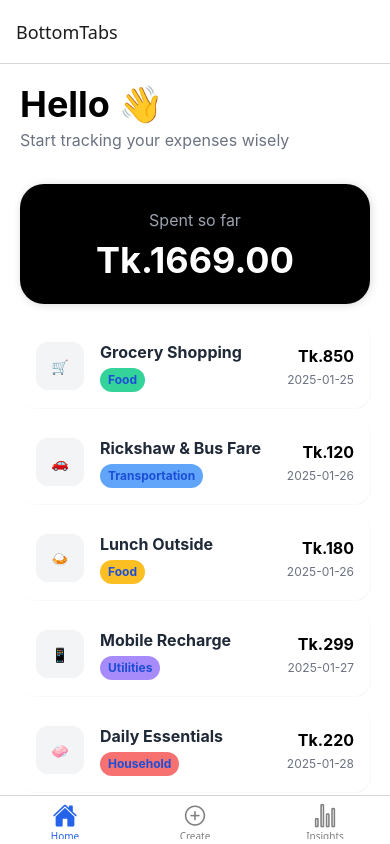
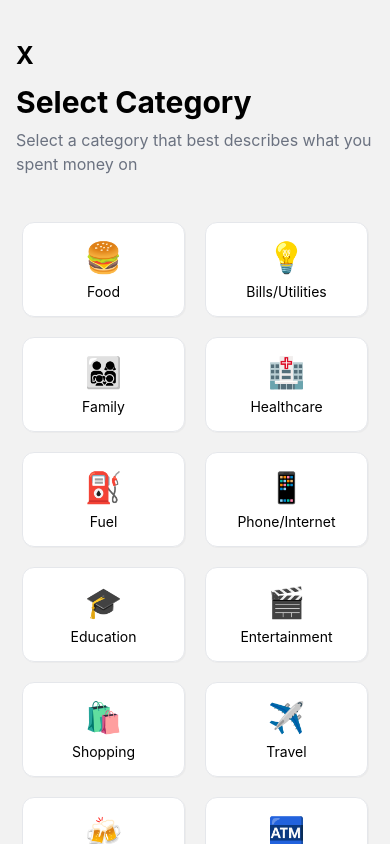
Before and after one commit to nibirshahriar/FinSmart---The-Personal-Finance-Manager-App, a React Native app: screen /Category in a window 390 px wide. Built offline with nearby package versions, Linux system fonts and the light colour scheme.

Commit message:
buid category modal or popup

```diff
--- a/src/navigation/AppNavigator.js
+++ b/src/navigation/AppNavigator.js
@@ -5,6 +5,7 @@
 import Insights from "../screens/Insights";
 import Profile from "../screens/Profile";
 import { Ionicons } from "@expo/vector-icons";
+import Category from "../screens/Category";
 
 const Tab = createBottomTabNavigator();
 const Stack = createNativeStackNavigator();
@@ -45,7 +46,12 @@
   return (
     <Stack.Navigator>
       <Stack.Screen name="BottomTabs" component={MyTabs} />
-      <Stack.Screen name="Profile" component={Profile} />
+      <Stack.Screen
+        name="Category"
+        component={Category}
+        options={{ presentation: "modal", headerShown: false }}
+      />
+      {/* <Stack.Screen name="Profile" component={Profile} /> */}
     </Stack.Navigator>
   );
 }
--- /dev/null
+++ b/src/screens/Category.js
@@ -0,0 +1,76 @@
+// modal or popup screen
+
+import { StyleSheet, Text, View, Pressable, FlatList } from "react-native";
+import React from "react";
+import tailwind from "twrnc";
+
+const CATEGORIES = [
+  { id: 1, name: "Food", icon: "🍔", color: "#FFD700" },
+  { id: 2, name: "Bills/Utilities", icon: "💡", color: "#FFA07A" },
+  { id: 3, name: "Family", icon: "👨‍👩‍👧‍👦", color: "#90EE90" },
+  { id: 4, name: "Healthcare", icon: "🏥", color: "#FF7F7F" },
+  { id: 5, name: "Fuel", icon: "⛽", color: "#FF8C00" },
+  { id: 6, name: "Phone/Internet", icon: "📱", color: "#87CEEB" },
+  { id: 7, name: "Education", icon: "🎓", color: "#9370DB" },
+  { id: 8, name: "Entertainment", icon: "🎬", color: "#E6E6FA" },
+  { id: 9, name: "Shopping", icon: "🛍️", color: "#FF69B4" },
+  { id: 10, name: "Travel", icon: "✈️", color: "#00CED1" },
+  { id: 11, name: "Socializing", icon: "🍻", color: "#CD853F" },
+  { id: 12, name: "Withdrawal", icon: "🏧", color: "#D3D3D3" },
+  { id: 13, name: "Transfer", icon: "🔁", color: "#32CD32" },
+  { id: 14, name: "Transportation", icon: "🚗", color: "#FFA500" },
+  { id: 15, name: "Housing", icon: "🏠", color: "#ADD8E6" },
+  { id: 16, name: "Miscellaneous", icon: "📦", color: "#808080" },
+];
+
+const Category = ({ navigation }) => {
+  const handleSelectedCategory = (category) => {
+    console.log("category selected", category)
+
+navigation.popTo("BottomTabs", {
+  screen: "Create",
+  params: { category },
+});
+
+  };
+
+  const renderItem = ({ item }) => {
+    return (
+      <Pressable
+        onPress={() => handleSelectedCategory(item)}
+        style={tailwind`flex-1 items-center p-4 m-2.5 bg-white rounded-xl shadow-sm border border-gray-200`}
+      >
+        <Text style={tailwind`text-3xl text-center`}>{item.icon}</Text>
+        <Text style={tailwind`mt-2 text-center`}>{item.name}</Text>
+      </Pressable>
+    );
+  };
+  return (
+    <View style={tailwind`flex-1`}>
+      <View style={tailwind`p-4`}>
+        <Pressable onPress={() => navigation.goBack()}>
+          <Text style={tailwind`text-2xl font-bold mt-6`}>X</Text>
+        </Pressable>
+        <Text style={tailwind`text-3xl font-bold text-black mt-3`}>
+          Select Category
+        </Text>
+
+        <Text style={tailwind`text-base text-gray-500 mb-2 mt-2`}>
+          Select a category that best describes what you spent money on
+        </Text>
+      </View>
+
+      <FlatList
+        data={CATEGORIES}
+        renderItem={renderItem}
+        keyExtractor={(item) => item.icon}
+        numColumns={2}
+        contentContainerStyle={tailwind`p-3`}
+      />
+    </View>
+  );
+};
+
+export default Category;
+
+const styles = StyleSheet.create({});
--- a/src/screens/Create.js
+++ b/src/screens/Create.js
@@ -12,7 +12,7 @@
 // import { TextInput } from 'react-native'
 import React, { useState } from "react";
 
-const Create = () => {
+const Create = ({ navigation }) => {
   const [amount, setAmount] = useState(null);
   const [title, setTitle] = useState("");
 
@@ -29,11 +29,13 @@
       return;
     }
 
-  console.log("amount:", numericAmount);//for this admin can know first ..then hit the info to API
+    console.log("amount:", numericAmount); //for this admin can know first ..then hit the info to API
     console.log("title:", title);
   };
 
-
+  const handleCategoryInput = () => {
+    navigation.navigate("Category");
+  };
   return (
     <View>
       <ScrollView contentContainerStyle={tailwind`p-6`}>
@@ -82,6 +84,7 @@
           </Text>
 
           <Pressable
+            onPress={handleCategoryInput}
             style={tailwind`border border-gray-400 p-4 rounded-xl flex-row justify-between items-center`}
           >
             <View style={tailwind`flex-row items-center`}>
```
Lines whose indentation alone changed are shown as unchanged.
